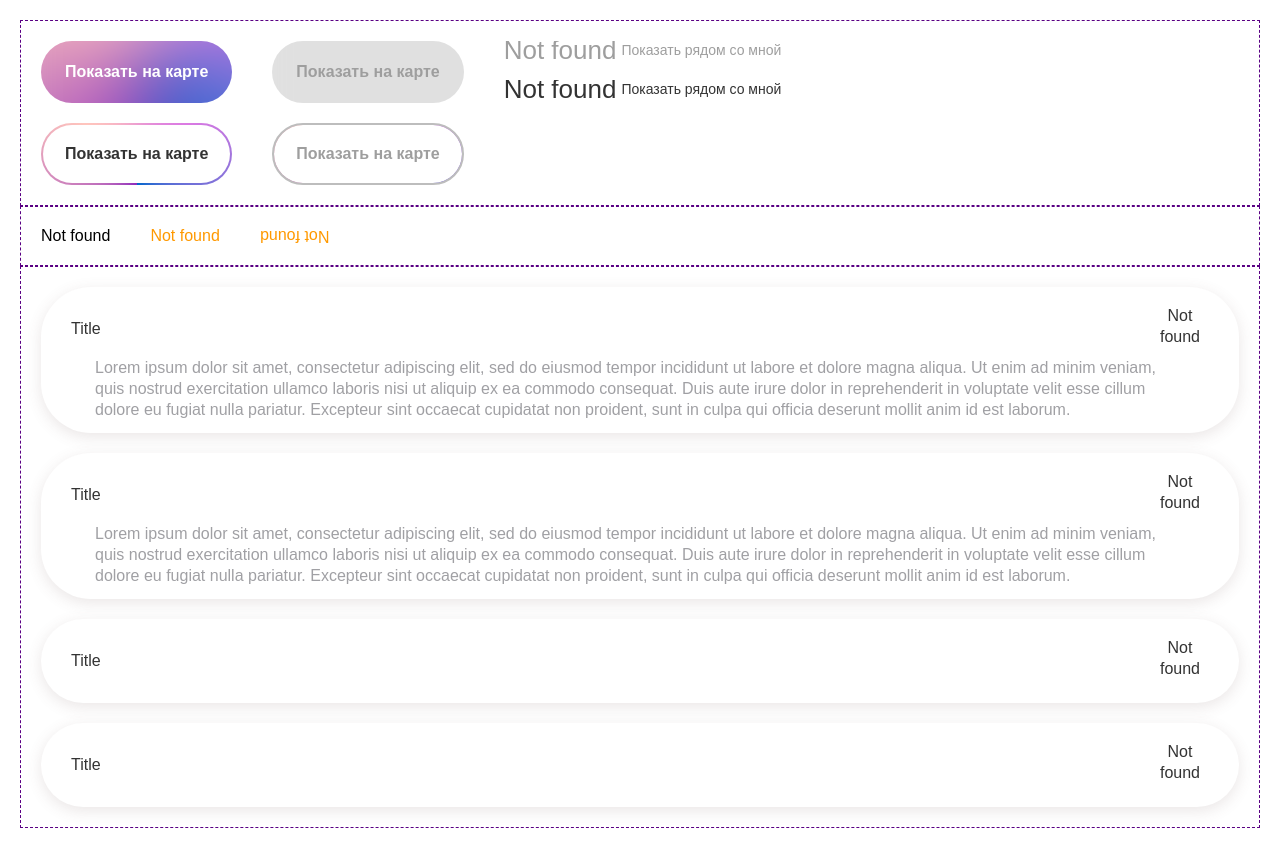
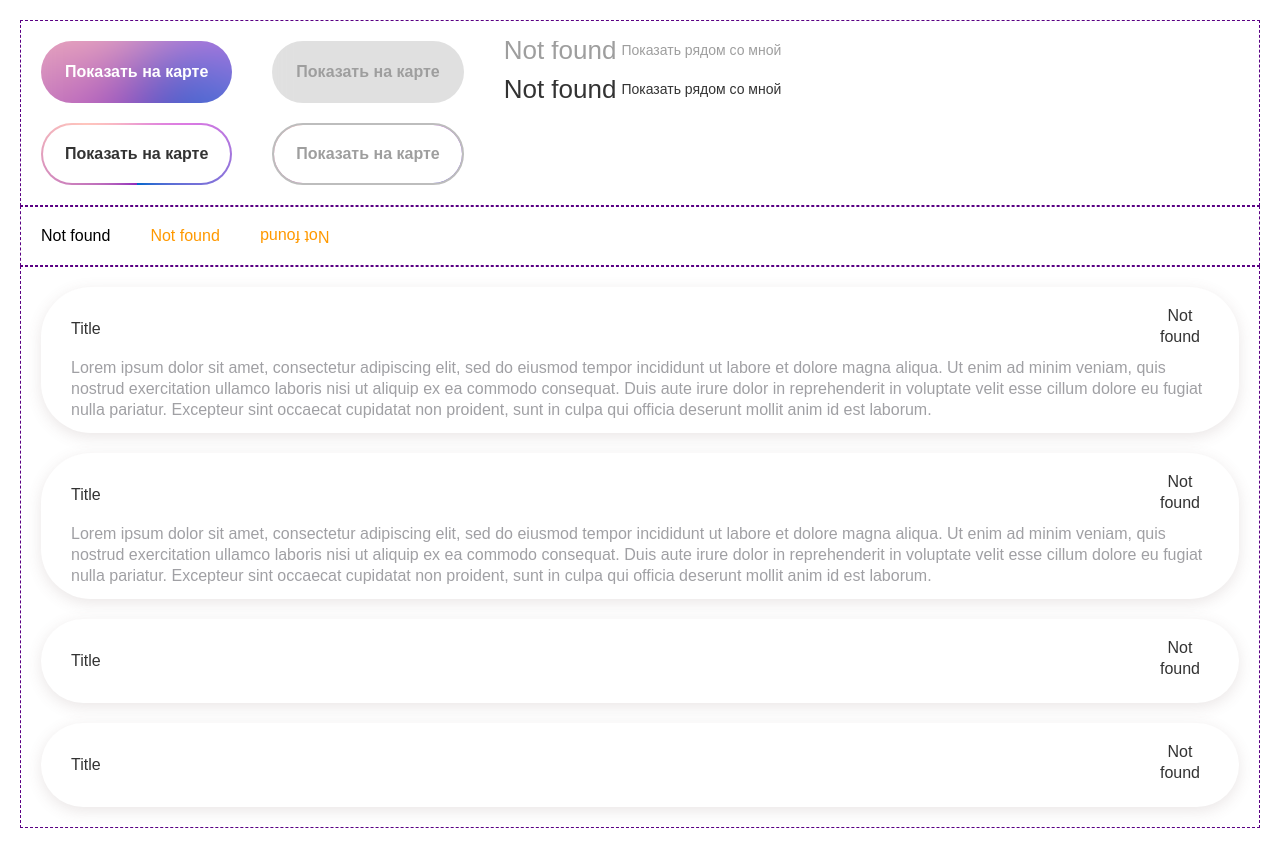
Before and after one commit to cookies-with-tea/guest-place, a Nuxt app: page /uikit in a window 1280 px wide. Built offline with nearby package versions, Linux system fonts and the light colour scheme; a web font is replaced by a local one.

Commit message:
PGP-96: удалил ненужный код

```diff
--- a/app/shared/ui/ui-accordion/components/ui-accordion-item/UiAccordionItem.vue
+++ b/app/shared/ui/ui-accordion/components/ui-accordion-item/UiAccordionItem.vue
@@ -98,41 +98,13 @@ const toggleAccordion = () => {
     @include typography(h5);
 
     max-height: 0;
-
-    //max-height: 0;
     color: var(--color-text-light);
     transition:
       max-height var(--transition),
       padding-bottom var(--transition),
       padding-top var(--transition);
     will-change: max-height;
-
-    //transform: translateY(-10px);
-    //transition:
-    //  max-height 0.6s cubic-bezier(0.25, 0.46, 0.45, 0.94),
-    //  opacity 0.4s ease,
-    //  transform 0.4s ease;
-    //padding: 0;
-    //margin: 0;
-    //overflow: hidden;
-    //opacity: 0;
-
-    padding: 0 var(--padding);
     overflow: hidden;
-  }
-
-  //&.ui-accordion-item__content_show {
-  //  .ui-accordion-item__content {
-  //    max-height: 500px;
-  //    transform: translateY(0);
-  //    padding-top: 20px;
-  //    opacity: 1;
-  //  }
-  //}
-
-  &.ui-accordion-item__content_show .ui-accordion-item__content {
-    padding-top: 0;
-    padding-bottom: var(--padding);
   }
 }
 </style>
```
